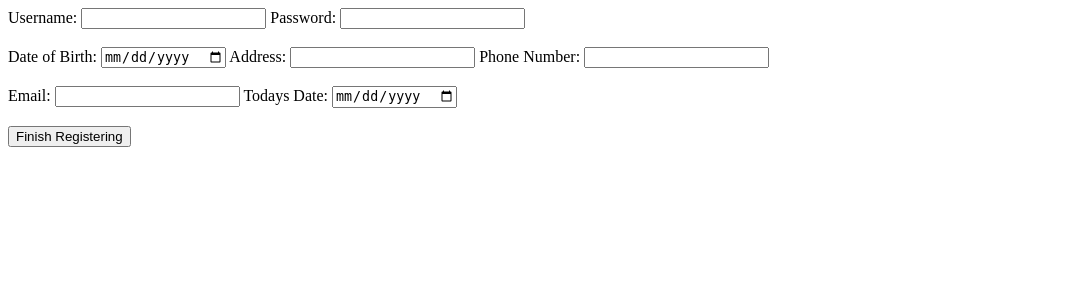
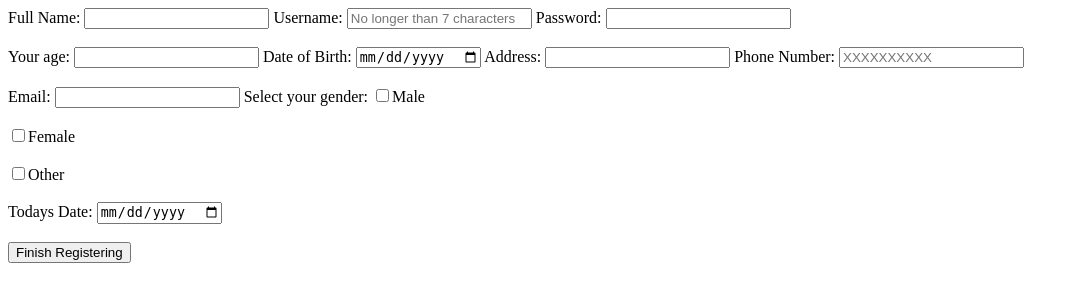
Before and after one commit to BrayanSosa04/DB-Project-Repo, a PHP site: page /Register.php in a window 1280 px wide. Shown: the top 302 px of the page, without its empty margins (0-1079 px from the left). Run offline with PHP 8.4, Linux system fonts and the light colour scheme.

Commit message:
Fixing register pls?

```diff
--- a/Register.php
+++ b/Register.php
@@ -6,13 +6,20 @@
 </head>
 <body>
     <form action = "RegisterPAT.php" method = "POST">
+        <label for = "name_pat">Full Name:</label>
+        <input type = "text" id = "name_pat" name_pat = "name_pat" name = "name_pat" maxlength = "30"></input>
+
+
         <label for = "username_pat">Username:</label>
-        <input type = "text" id = "username_pat" username_pat = "username_pat" name = "username_pat" maxlength = "7"></input>
+        <input type = "text" id = "username_pat" username_pat = "username_pat" name = "username_pat" maxlength = "7" placeholder = "No longer than 7 characters"></input>
 
         <label for = "password_pat">Password:</label>
         <input type = "password" id = "password_pat" password_pat = "password_pat" name = "password_pat" maxlength = "30"></input>
 
         <br></br>
+
+        <label for = "p_age">Your age:</label>
+        <input type = "number" id = "p_age" p_age = "p_age" name = "p_age"></input>
 
         <label for = "date_of_birth_pat">Date of Birth:</label>
         <input type = "date" id = "date_of_birth_pat" date_of_birth_pat = "date_of_birth_pat" name = "date_of_birth_pat"></input>
@@ -21,12 +28,17 @@
         <input type = "text" id = "address_pat" address_pat = "address_pat" name = "address_pat" maxlength = "40"></input>
 
         <label for = "phonenumber_pat">Phone Number:</label>
-        <input type = "text" id = "phonenumber_pat" phonenumber_pat = "phonenumber_pat" name = "phonenumber_pat" maxlength = "10"></input>
+        <input type = "text" id = "phonenumber_pat" phonenumber_pat = "phonenumber_pat" name = "phonenumber_pat" maxlength = "10" placeholder = "XXXXXXXXXX"></input>
 
         <br></br>
 
         <label for = "email_pat">Email:</label>
         <input type = "text" id = "email_pat" email_pat = "email_pat" name = "email_pat" maxlength = "30"></input>
+
+        <label for = "Sex">Select your gender:</label>
+        <input type ="checkbox" id = "M" M = "M" name = "Sex" value = "M">Male</input><br></br>
+        <input type ="checkbox" id = "F" F = "F" name = "Sex" value = "F">Female</input><br></br>
+        <input type ="checkbox" id = "O" O = "O" name = "Sex" value = "O">Other</input><br></br>
 
         <label for = "Today_Date_pat">Todays Date:</label>
         <input type = "date" id = "Today_Date_pat" Today_Date_pat = "Today_Date_pat" name = "Today_Date_pat"></input>
```
Also changed, not shown: RegisterPAT.php (+9 -1 lines).
